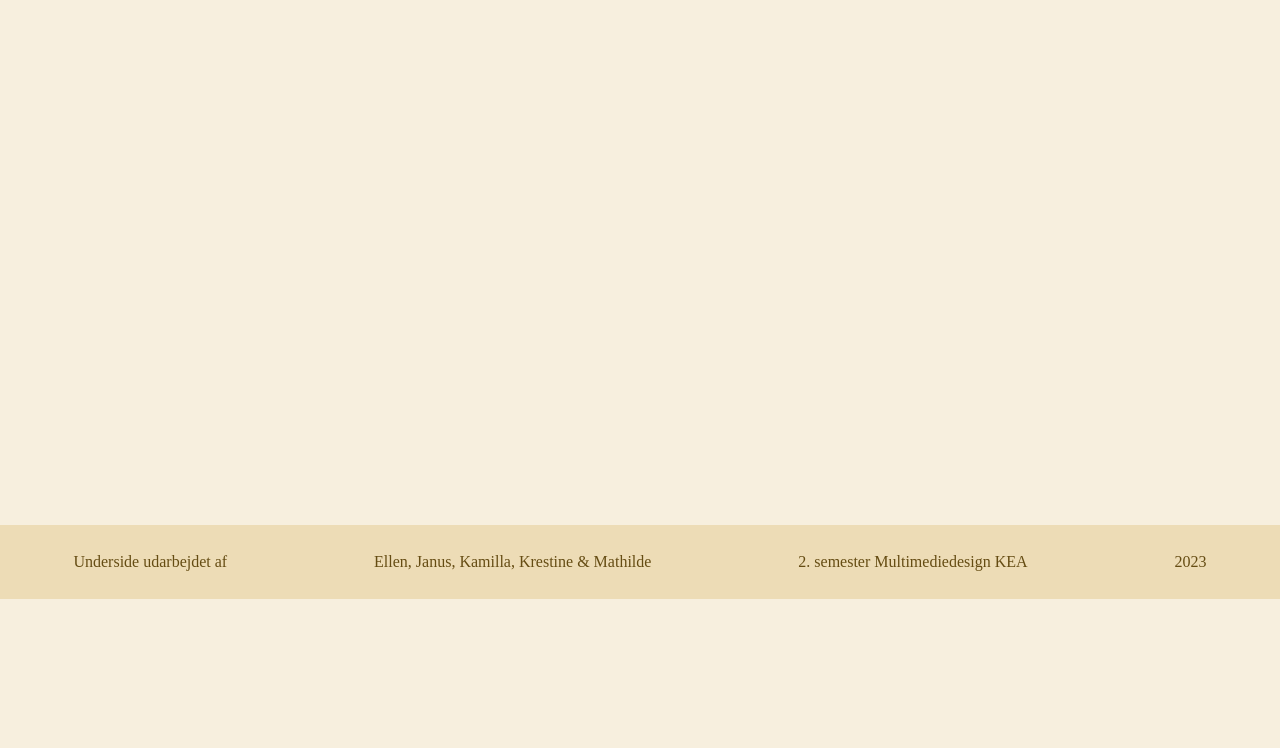
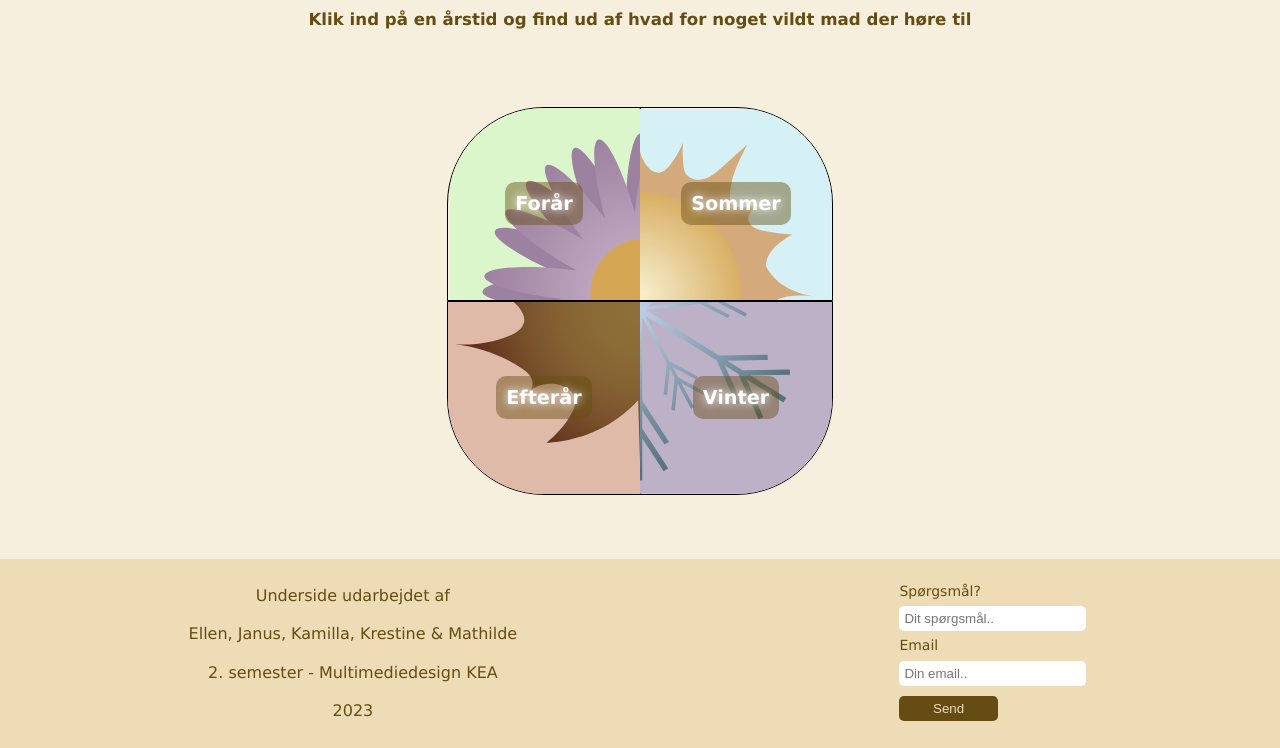
Before and after one commit to SmoIIy/Wildfood, a plain HTML site: page kategori.html in a window 1280 px wide. Shown: the part 201-949 px from the top of the page. Before the commit the page ends 800 px from the top, so only its background shows below. Drawn offline with Linux system fonts and the light colour scheme.

Commit message:
Kategori.html done

```diff
--- a/css/kategori.css
+++ b/css/kategori.css
@@ -0,0 +1,81 @@
+main {
+    display: flex;
+    flex-direction: column;
+    justify-content: center;
+    align-items: center;
+}
+
+.corner-container {
+    width: 30vw;
+    display: grid;
+    grid-template-columns: 15vw 15vw;
+    place-items: center;
+    margin: 4rem;
+}
+.corner {
+    width: 100%;
+    aspect-ratio: 1/1;
+    display: flex;
+    align-items: center;
+    justify-content: center;
+    border: 0.2px solid rgb(0, 0, 0);
+    border-radius: 50% 0 0 0;
+    overflow: hidden;
+    position: relative;
+    transition: all 400ms ease;
+    text-decoration: none;
+}
+
+.corner-image {
+    background-image: url("../billeder/blomst_firkant.svg");
+    height: 100%;
+    width: 100%;
+    position: absolute;
+    z-index: 1;
+    left: 0px;
+    top: 0px;
+    background-size: 200%;
+    background-position: 0% 0%;
+    box-shadow: inset 0 0 0.1px #000000;
+    filter: saturate(50%);
+
+}
+.corner:hover .corner-image {
+    animation-delay: 400ms;
+    animation: pan-image 15s linear infinite;
+    filter: saturate(100%);
+}
+.corner:nth-child(2) {
+    border-radius: 0 50% 0 0;
+}
+
+.corner:nth-child(2) .corner-image {
+    background-image: url("../billeder/sol_firkant.svg");
+    background-position: 100% 0%;
+}
+.corner:nth-child(3) {
+    border-radius: 0 0 0 50%;
+}
+
+.corner:nth-child(3) .corner-image {
+    background-image: url("../billeder/blad_firkant.svg");
+    background-position: 0% 100%;
+}
+.corner:nth-child(4) {
+    border-radius: 0 0 50% 0;
+}
+
+.corner:nth-child(4) .corner-image {
+    background-image: url("../billeder/snefnug_firkant.svg");
+    background-position: 100% 100%;
+}
+
+.corner-content {
+    color: white;
+    z-index: 2;
+    font-size: 1.5vw;
+    text-shadow: 0 0 10px white;
+    background-color: #654c1375;
+    padding: 10px;
+    border-radius: 10px;
+}
--- a/css/style.css
+++ b/css/style.css
@@ -1,10 +1,11 @@
 body {
     background-color: #F7EFDE;
-  padding: 0;
-  margin: 0;
-  min-height: 100vh;
-  display: flex;
-  flex-direction: column;
+    padding: 0;
+    margin: 0;
+    min-height: 100vh;
+    display: flex;
+    flex-direction: column;
+    font-family: Verdana, Geneva, Tahoma, sans-serif;
 }
 main {
     max-width: 1200px;
@@ -18,13 +19,13 @@ p {
 }
 
 h1 {
-    font-size: 50px;
+    font-size: 2.5vw;
     font-weight: bold;
      color: #654C13;
 }
 
 h2 {
-    font-size: 20px;
+    font-size: 1.3vw;
      color: #654C13;
 }
 
@@ -73,6 +74,9 @@ header {
   transform: scale(1.1);
   filter: saturate(100%);
 }
+.nav-nav-link:active{
+  filter: saturate(100%);
+}
 .nav-nav-link img {
   height: 65px;
   transition: all 200ms ease;
@@ -112,20 +116,27 @@ input {
     border-radius: 5px;
     border: none;
 }
+input:focus-visible {
+    outline: 2px solid #654C13;
+}
 .input-label {
     margin-left: 5px;
 }
 input[type=submit]{
     width: 50%;
 }
-input[type=button]{
+input[type=submit]{
     background-color: #654C13;
     border: none;
     border-radius: 5px;
     color: #eddcb6;
+    cursor: pointer;
+    transition: all 400ms ease;
 }
-
-
+input[type=submit]:hover{
+    background-color: #3e2f0c;
+    width: 90%;
+}
 .content {
   flex-grow: 1;
   width: 100%;
--- a/js/functions.js
+++ b/js/functions.js
@@ -3,7 +3,10 @@
 const url = "https://hnrcndxoquhelmpaqheh.supabase.co/rest/v1/dataset";
 //Variable til APIkey
 const apikey = "eyJhbGciOiJIUzI1NiIsInR5cCI6IkpXVCJ9.eyJpc3MiOiJzdXBhYmFzZSIsInJlZiI6ImhucmNuZHhvcXVoZWxtcGFxaGVoIiwicm9sZSI6ImFub24iLCJpYXQiOjE2OTM4MjI5MTksImV4cCI6MjAwOTM5ODkxOX0.Kj0vgWH3imfxSBjrhKN9746mppt3v9ldhd1y2ugyfyc";
-
+//Få url fra input i hjul på forsiden
+const urlParams = new URLSearchParams(window.location.search);
+const urlEnd = urlParams.get("seasons");
+const urlEndFull = "?aarstid=eq." + urlEnd;
 //Fetch database og convert til json
 fetch(url,{
     method: "GET",
--- a/kategori.html
+++ b/kategori.html
@@ -10,15 +10,65 @@
     <script defer src="js/kategori.js"></script>
   </head>
   <body>
-    <div class="content">
-      <header></header>
-      <main></main>
-    </div>
+
+      <header>
+        <nav class="header-navbar">
+          <div class="nav-logo-container">
+            <a href="kategori.html" class="nav-logo">
+              <img src="../billeder/vm_logo.webp" alt="Home" />
+            </a>
+          </div>
+
+        </nav>
+      </header>
+      <main>
+        <section class="title">
+          <h1>Årstider</h1>
+        <h2>Klik ind på en årstid og find ud af hvad for noget vildt mad der høre til</h2>
+        </section>
+
+        <div class="corner-container">
+          <a href="season.html?seasons=foraar" class="corner">
+              <div class="corner-image"></div>
+              <div class="corner-overlay"></div>
+              <h2 class="corner-content">Forår</h2>
+          </a>
+          <a href="season.html?seasons=summer" class="corner">
+              <div class="corner-image"></div>
+              <div class="corner-overlay"></div>
+              <h2 class="corner-content">Sommer</h2>
+          </a>
+          <a href="season.html?seasons=efteraar" class="corner">
+              <div class="corner-image"></div>
+              <div class="corner-overlay"></div>
+              <h2 class="corner-content">Efterår</h2>
+          </a>
+          <a href="season.html?seasons=vinter" class="corner">
+              <div class="corner-image"></div>
+              <div class="corner-overlay"></div>
+              <h2 class="corner-content">Vinter</h2>
+          </a>
+      </div>
+
+
+      </main>
+
     <footer>
-      <p>Underside udarbejdet af</p>
-      <p>Ellen, Janus, Kamilla, Krestine & Mathilde</p>
-      <p>2. semester Multimediedesign KEA</p>
-      <p>2023</p>
-    </footer>
+      <div class="footer-left">
+        <p>Underside udarbejdet af</p>
+        <p>Ellen, Janus, Kamilla, Krestine & Mathilde</p>
+        <p>2. semester - Multimediedesign KEA</p>
+        <p>2023</p>
+      </div>
+      <div class="footer-right">
+        <form name="form" action="" id="form">
+          <label for="input" class="input-label">Spørgsmål? </label>
+          <input type="text" name="input" id="input" placeholder="Dit spørgsmål..">
+          <label class="input-label" for="email">Email</label>
+          <input type="email" name="email" id="email" placeholder="Din email..">
+           <input type="submit" value="Send">
+        </form>
+      </div>
+  </footer>
   </body>
 </html>
```
Also changed, not shown: ingrediens.html (+6 -10 lines), season.html (+21 -11 lines).
